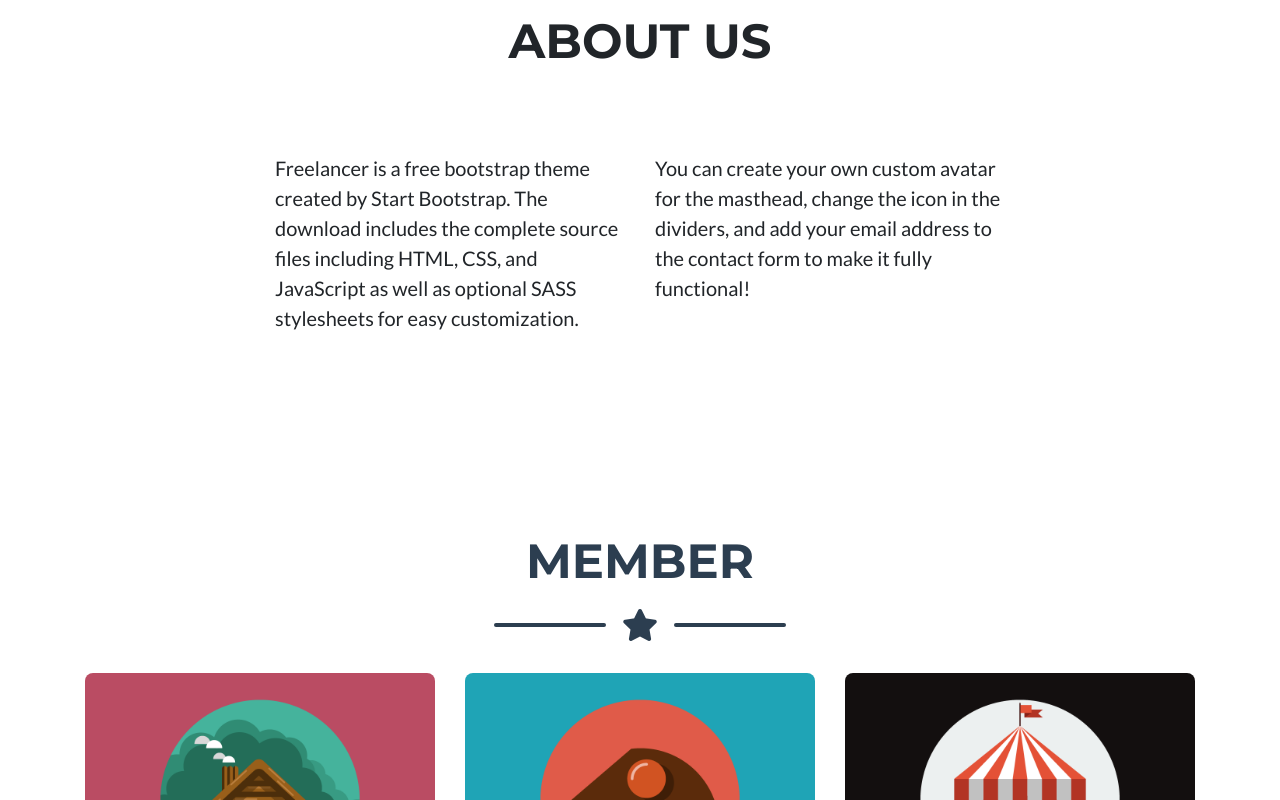
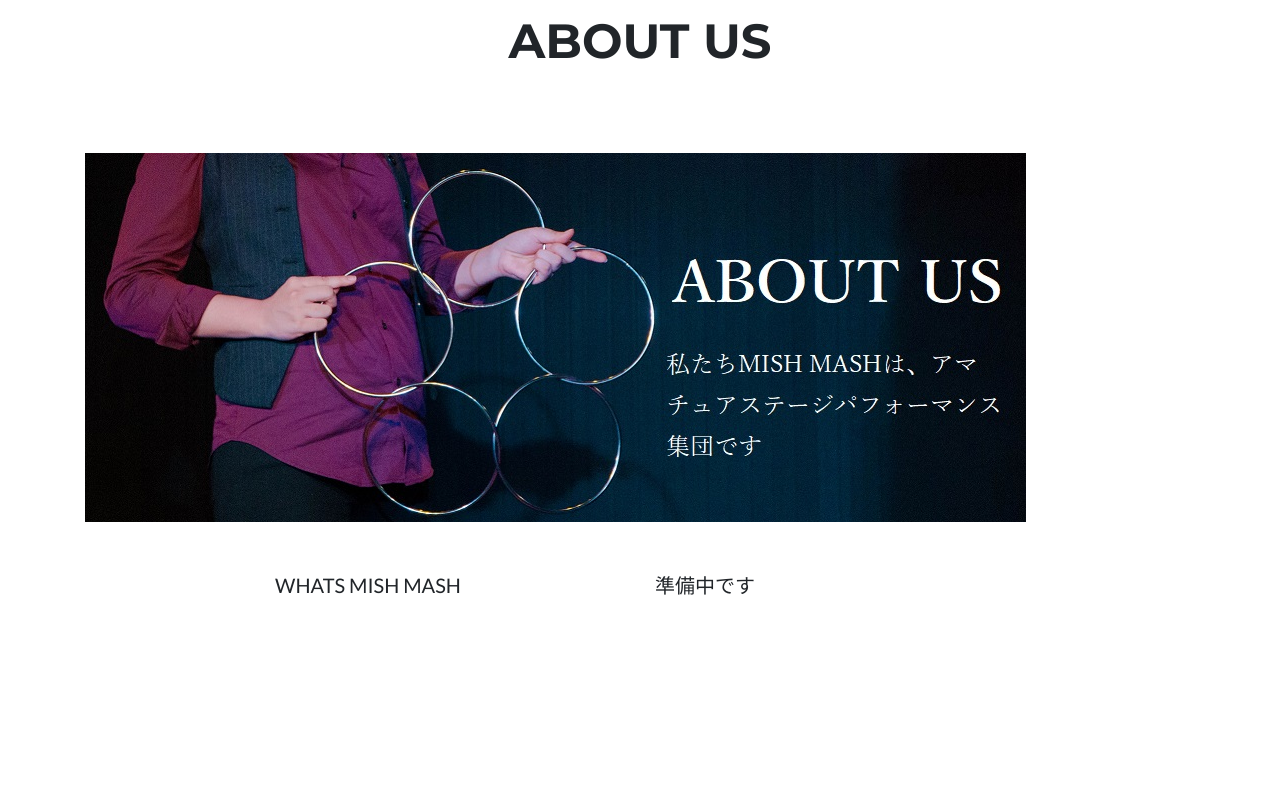
Before and after one commit to mishmash-dev/mm_page, a website with bundled scripts: page index.html in a window 1280 px wide. Shown: the part 725-1525 px from the top of the page. Built offline with nearby package versions, Linux system fonts and the light colour scheme; files whose address does not match are found by name.

Commit message:
about us

```diff
--- a/index.html
+++ b/index.html
@@ -105,13 +105,15 @@
         <div class="divider-custom-line"></div>
       </div>
 
+      <img class="masthead-avatar mb-5" src="img/gazou_aboutus.jpg" alt="">
+
       <!-- About Section Content -->
       <div class="row">
         <div class="col-lg-4 ml-auto">
-          <p class="lead">Freelancer is a free bootstrap theme created by Start Bootstrap. The download includes the complete source files including HTML, CSS, and JavaScript as well as optional SASS stylesheets for easy customization.</p>
+          <p class="lead">WHATS MISH MASH</p>
         </div>
         <div class="col-lg-4 mr-auto">
-          <p class="lead">You can create your own custom avatar for the masthead, change the icon in the dividers, and add your email address to the contact form to make it fully functional!</p>
+          <p class="lead">準備中です</p>
         </div>
       </div>
 
```
